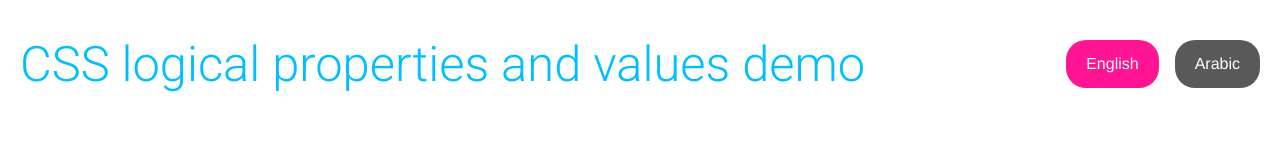
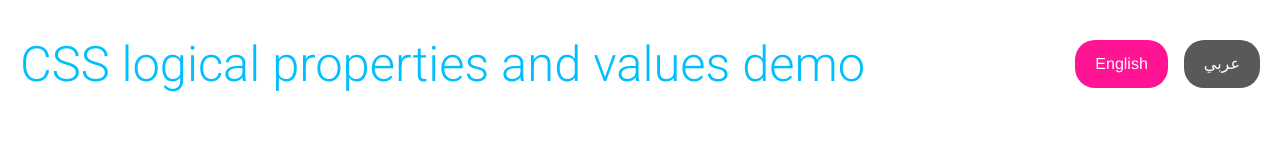
Before and after one commit to dutchwebworks/css-logical-properties-language-change, a plain HTML site: page index.html in a window 1280 px wide. Shown: the top 160 px of the page. Drawn offline with Linux system fonts and the light colour scheme.

Commit message:
Refactored to correct language switching names

```diff
--- a/index.html
+++ b/index.html
@@ -15,7 +15,7 @@
 
             <div class="language__buttons">
                 <a href="index.html" class="language__button is-active">English</a>
-                <a href="index-ae.html" class="language__button">Arabic</a>
+                <a href="index-ae.html" class="language__button" dir="rtl">عربي</a>
             </div>
         </header>
 
```
Also changed, not shown: index-ae.html (+1 -1 lines).
